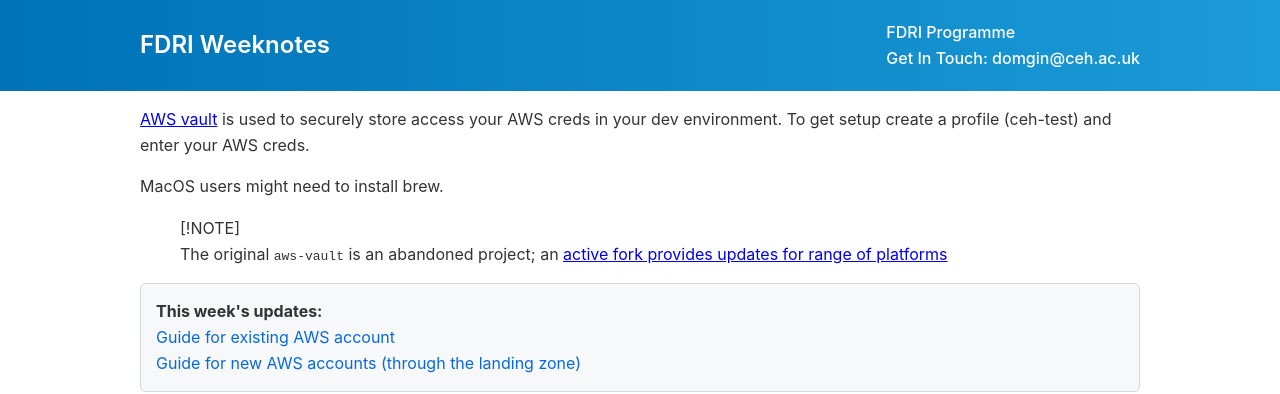
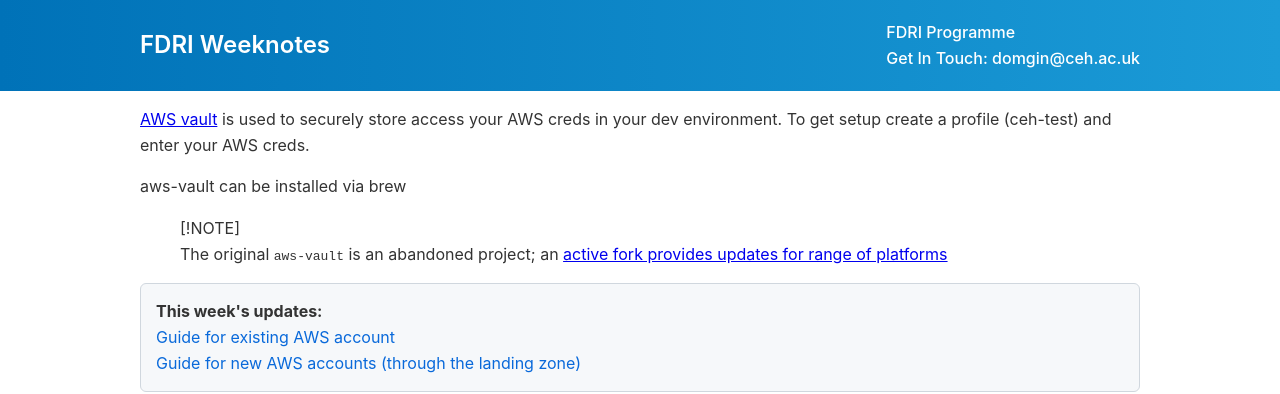
Before and after one commit to NERC-CEH/fdri_words, a Jekyll site: the page built from aws/aws-vault.md, in a window 1280 px wide. Shown: the top 394 px of the page. Built offline with Jekyll 4.4.1, drawn with Linux system fonts in a browser that asks for light colours; our own code applies the rules of GitHub Pages for plain Markdown files.

Commit message:
Clarify aws-vault installation method
Updated installation instructions for aws-vault.

```diff
--- a/aws/aws-vault.md
+++ b/aws/aws-vault.md
@@ -1,6 +1,6 @@
 [AWS vault](https://github.com/99designs/aws-vault) is used to securely store access your AWS creds in your dev environment. To get setup create a profile (ceh-test) and enter your AWS creds.
 
-MacOS users might need to install brew.
+aws-vault can be installed via brew
 
 > [!NOTE]
 > The original `aws-vault` is an abandoned project; an [active fork provides updates for range of platforms](https://github.com/byteness/aws-vault/releases/tag/v7.9.8)
```
